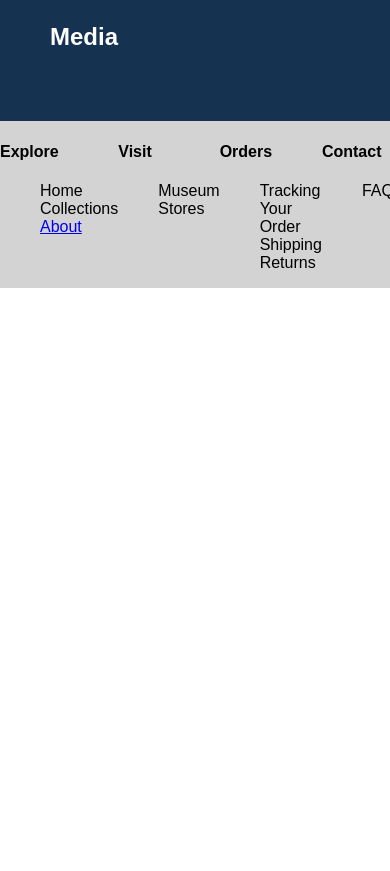
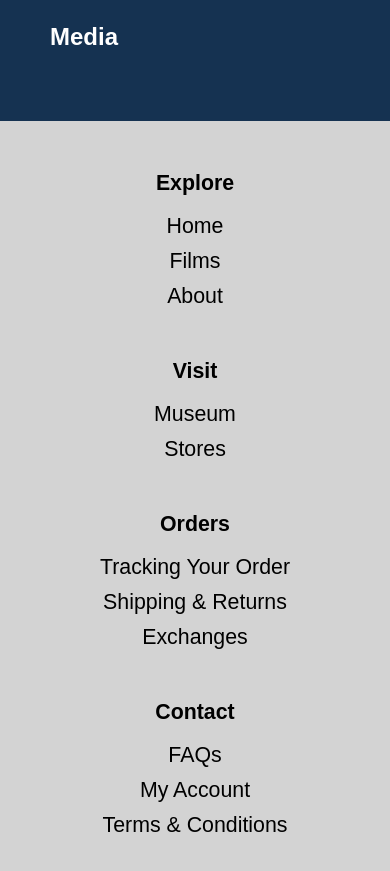
Before and after one commit to imjenn/studio-ghibli, a React (Create React App) app in the folder client/: page /about in a window 390 px wide. Shown: the part 4680-5551 px from the top of the page. Before the commit the page ends 4968 px from the top, so only its background shows below. Built offline with nearby package versions, Linux system fonts and the light colour scheme.

Commit message:
Added responsiveness to footer and nav

```diff
--- a/client/src/views/Footer/Footer.css
+++ b/client/src/views/Footer/Footer.css
@@ -1,18 +1,47 @@
 footer {
     bottom: 0;
     display: flex;
-    justify-content: space-around;
     background-color: lightgrey;
     text-align: center;
-    /* position: absolute; */
-    /* transform: translateY(100rem); */
     width: 100%;
 }
 
-.footer__section {
+.footer-wrapper {
+    display: flex;
+    width: 80%;
+    justify-content: space-around;
+    margin: 1em auto;
+}
+
+.footer-section {
     text-align: left;
 }
 
-.footer__section ul {
+.footer-section h4 {
+    margin-bottom: -3px;
+}
+
+.footer-section ul {
     list-style-type: none;
+    margin-left: -40px;
 }
+
+.footer-section a {
+    color: #000;
+    text-decoration: none;
+}
+
+.footer-section ul li {
+    margin: 10px 0;
+}
+
+@media only screen and (max-width: 900px) {
+    .footer-wrapper {
+        flex-direction: column;
+        font-size: 16pt;
+    }
+
+    .footer-section {
+        text-align: center;
+    }
+}
--- a/client/src/views/Footer/Footer.jsx
+++ b/client/src/views/Footer/Footer.jsx
@@ -4,36 +4,44 @@ import './Footer.css';
 const Footer = () => {
     return (
         <footer>
-            <div className="footer__section">
+            <div className="footer-wrapper">
+                <div className="footer-section">
                     <h4>Explore</h4>
                     <ul>
-                    <li>Home</li>
-                    <li>Collections</li>
+                        <li>
+                            <Link to="/">Home</Link>
+                        </li>
+                        <li>
+                        <Link to="/films">Films</Link>
+                        </li>
                         <li>
                             <Link to="/about">About</Link>
                         </li>
                     </ul>
                 </div>
-            <div className="footer__section">
+                <div className="footer-section">
                     <h4>Visit</h4>
                     <ul>
                         <li>Museum</li>
                         <li>Stores</li>
                     </ul>
                 </div>
-            <div className="footer__section">
+                <div className="footer-section">
                     <h4>Orders</h4>
                     <ul>
                         <li>Tracking Your Order</li>
-                    <li>Shipping</li>
-                    <li>Returns</li>
+                        <li>Shipping &amp; Returns</li>
+                        <li>Exchanges</li>
                     </ul>
                 </div>
-            <div className="footer__section">
+                <div className="footer-section">
                     <h4>Contact</h4>
                     <ul>
                         <li>FAQs</li>
+                        <li>My Account</li>
+                        <li>Terms &amp; Conditions</li>
                     </ul>
+                </div>
             </div>
         </footer>
     )
--- a/client/src/views/Nav/Nav.jsx
+++ b/client/src/views/Nav/Nav.jsx
@@ -15,7 +15,7 @@ const Nav = () => {
         }
     }
 
-    window.addEventListener('mouseup', function(e) {
+    window.addEventListener('mouseup', function (e) {
         var x = document.querySelector('#dropdown-menu');
         if (!document.getElementById('dropdown-menu').contains(e.target)) {
             x.style.display = "none";
@@ -60,11 +60,21 @@ const Nav = () => {
                 openMenu &&
                 <div id="dropdown-menu">
                     <ul>
-                        <li>Films</li>
-                        <li>About</li>
-                        <li>Shop</li>
-                        <li>Lofi</li>
-                        <li>Login/Register</li>
+                        <li>
+                            <a href="/films">Films</a>
+                        </li>
+                        <li>
+                            <a href="/about">About</a>
+                        </li>
+                        <li>
+                            <a href="">Shop</a>
+                        </li>
+                        <li>
+                            <a href="">Music</a>
+                        </li>
+                        <li>
+                            <a href="/register">Login/Register</a>
+                        </li>
                     </ul>
                 </div>
             }
```
Lines whose indentation alone changed are shown as unchanged.
